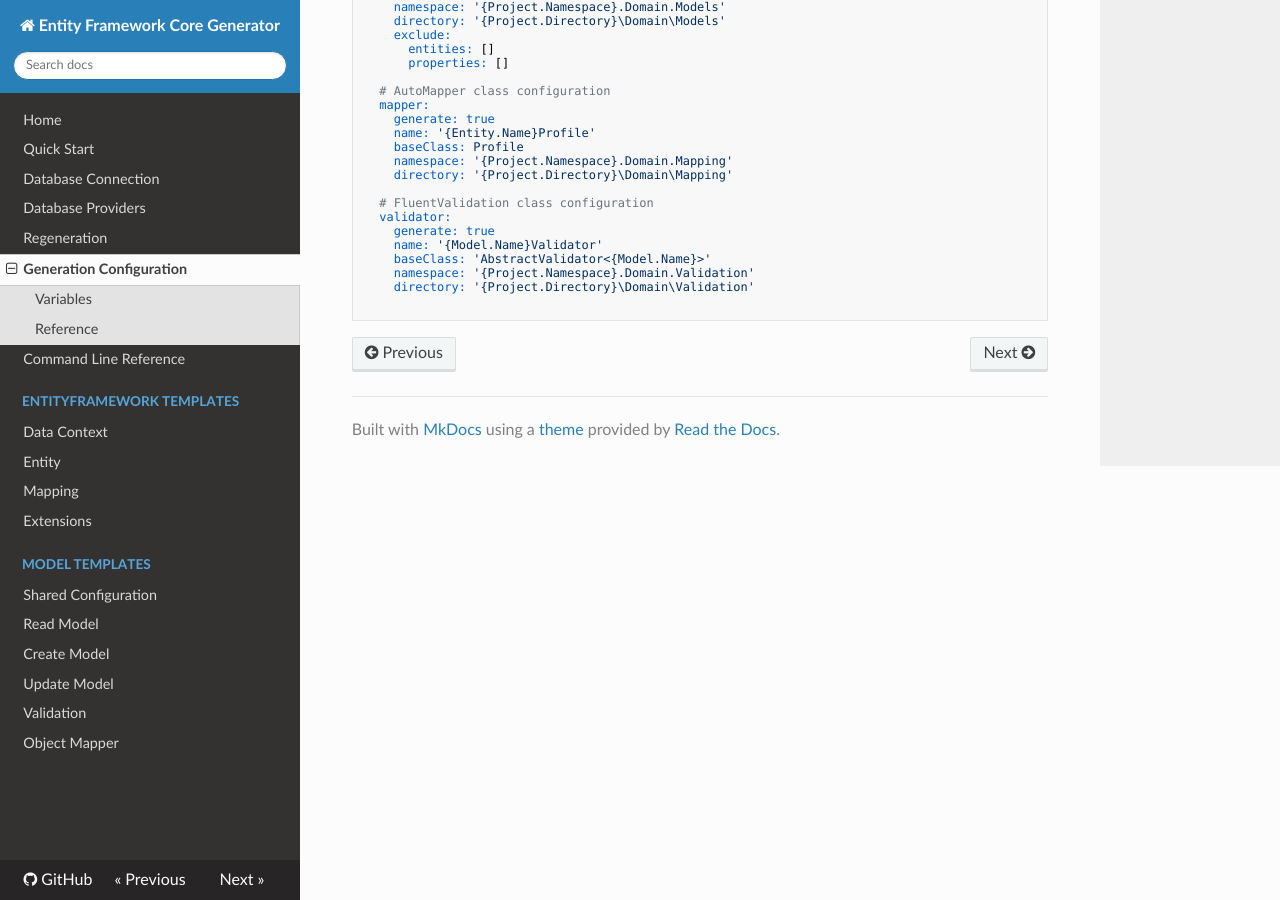
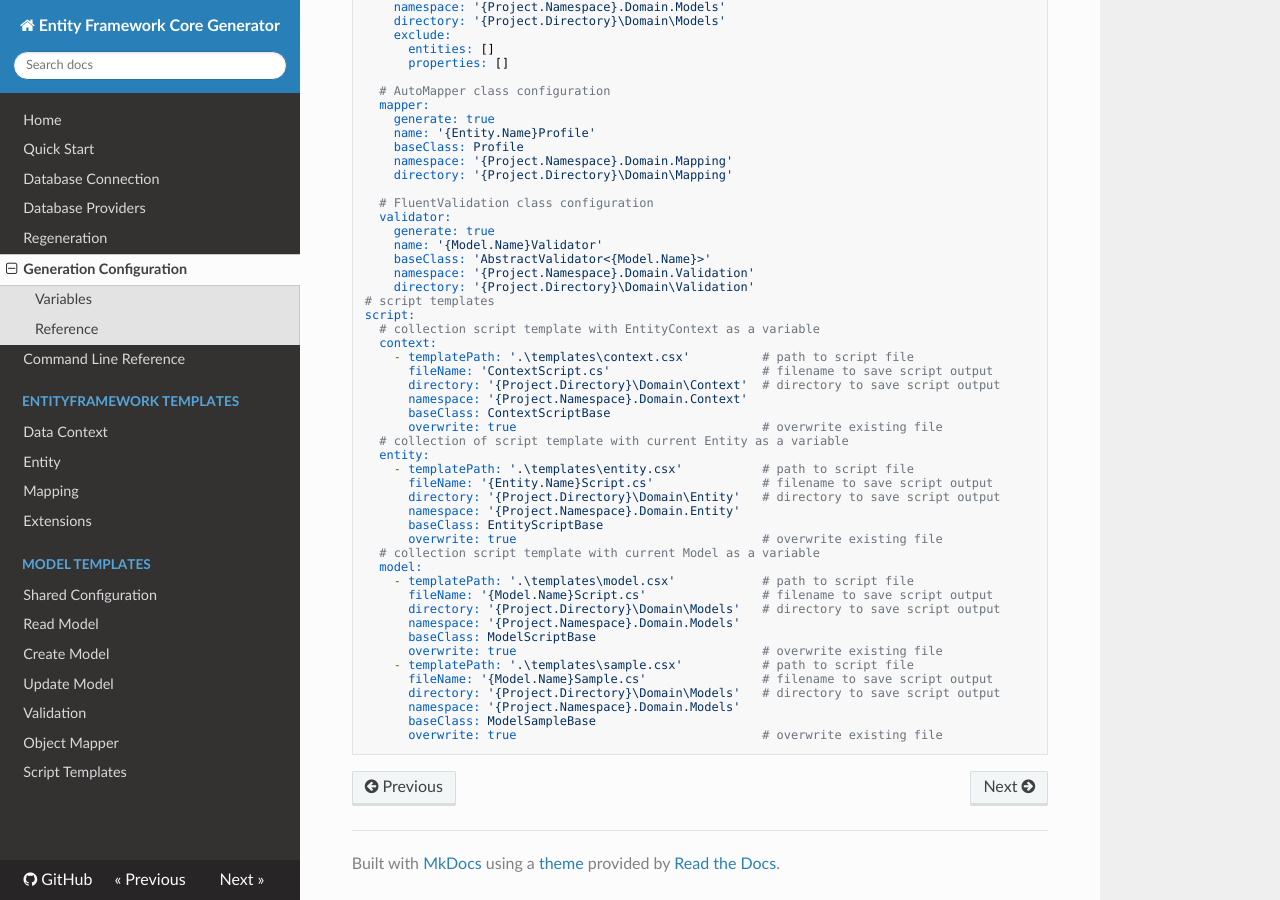
Before and after one commit to loresoft/EntityFrameworkCore.Generator, an MkDocs documentation site: the page built from docs/configuration.md, in a window 1280 px wide and 900 px high, scrolled down 2292 px. Built offline with MkDocs 1.6.1, drawn with Linux system fonts in a browser that asks for light colours; nearby versions of some CDN libraries; old or Windows-style settings are respelled for this version of MkDocs.

Commit message:
update documentation

````diff
--- a/docs/configuration.md
+++ b/docs/configuration.md
@@ -163,5 +163,36 @@ model:
     baseClass: 'AbstractValidator<{Model.Name}>'
     namespace: '{Project.Namespace}.Domain.Validation'
     directory: '{Project.Directory}\Domain\Validation'
-
+# script templates
+script:
+  # collection script template with EntityContext as a variable
+  context:
+    - templatePath: '.\templates\context.csx'          # path to script file
+      fileName: 'ContextScript.cs'                     # filename to save script output
+      directory: '{Project.Directory}\Domain\Context'  # directory to save script output
+      namespace: '{Project.Namespace}.Domain.Context'
+      baseClass: ContextScriptBase
+      overwrite: true                                  # overwrite existing file
+  # collection of script template with current Entity as a variable
+  entity:
+    - templatePath: '.\templates\entity.csx'           # path to script file
+      fileName: '{Entity.Name}Script.cs'               # filename to save script output
+      directory: '{Project.Directory}\Domain\Entity'   # directory to save script output
+      namespace: '{Project.Namespace}.Domain.Entity'
+      baseClass: EntityScriptBase
+      overwrite: true                                  # overwrite existing file
+  # collection script template with current Model as a variable
+  model:
+    - templatePath: '.\templates\model.csx'            # path to script file
+      fileName: '{Model.Name}Script.cs'                # filename to save script output
+      directory: '{Project.Directory}\Domain\Models'   # directory to save script output
+      namespace: '{Project.Namespace}.Domain.Models'
+      baseClass: ModelScriptBase
+      overwrite: true                                  # overwrite existing file
+    - templatePath: '.\templates\sample.csx'           # path to script file
+      fileName: '{Model.Name}Sample.cs'                # filename to save script output
+      directory: '{Project.Directory}\Domain\Models'   # directory to save script output
+      namespace: '{Project.Namespace}.Domain.Models'
+      baseClass: ModelSampleBase
+      overwrite: true                                  # overwrite existing file
 ```
--- a/mkdocs.yml
+++ b/mkdocs.yml
@@ -25,3 +25,5 @@ pages:
     - Update Model: md/update.md
     - Validation: md/validation.md
     - Object Mapper: md/mapper.md
+
+- Script Templates: scripts.md
````
Also changed, not shown: docs/quickStart.md (+3 -3 lines), docs/scripts.md (added, +218 -0 lines), 6 other files.
